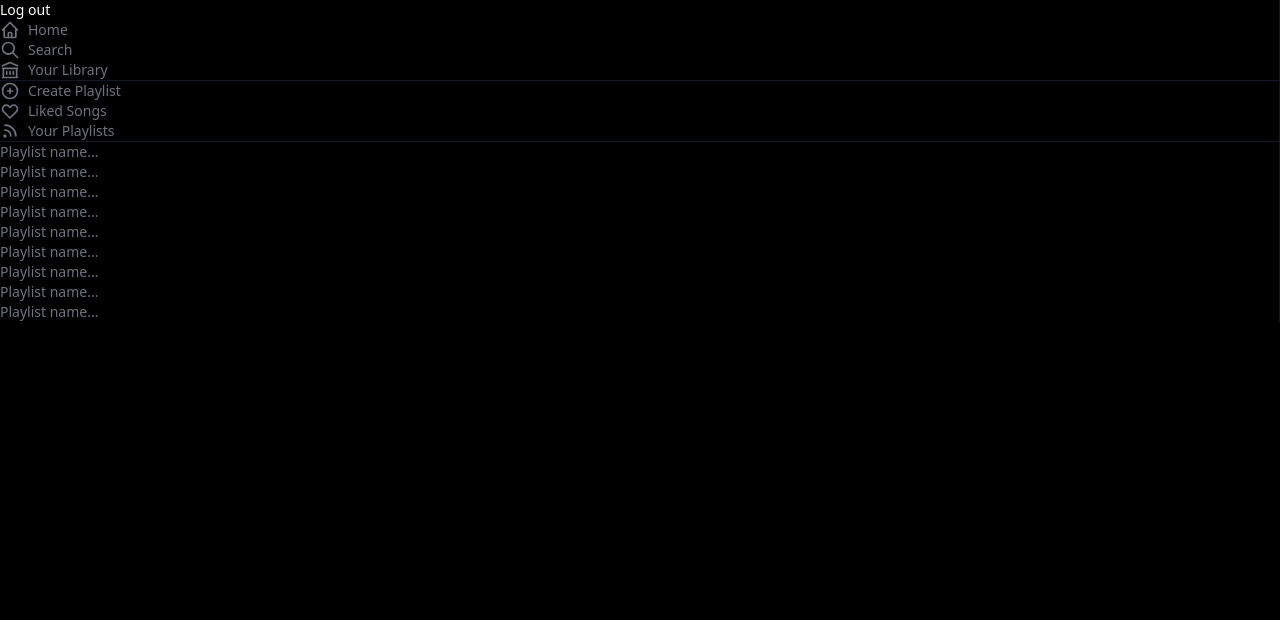
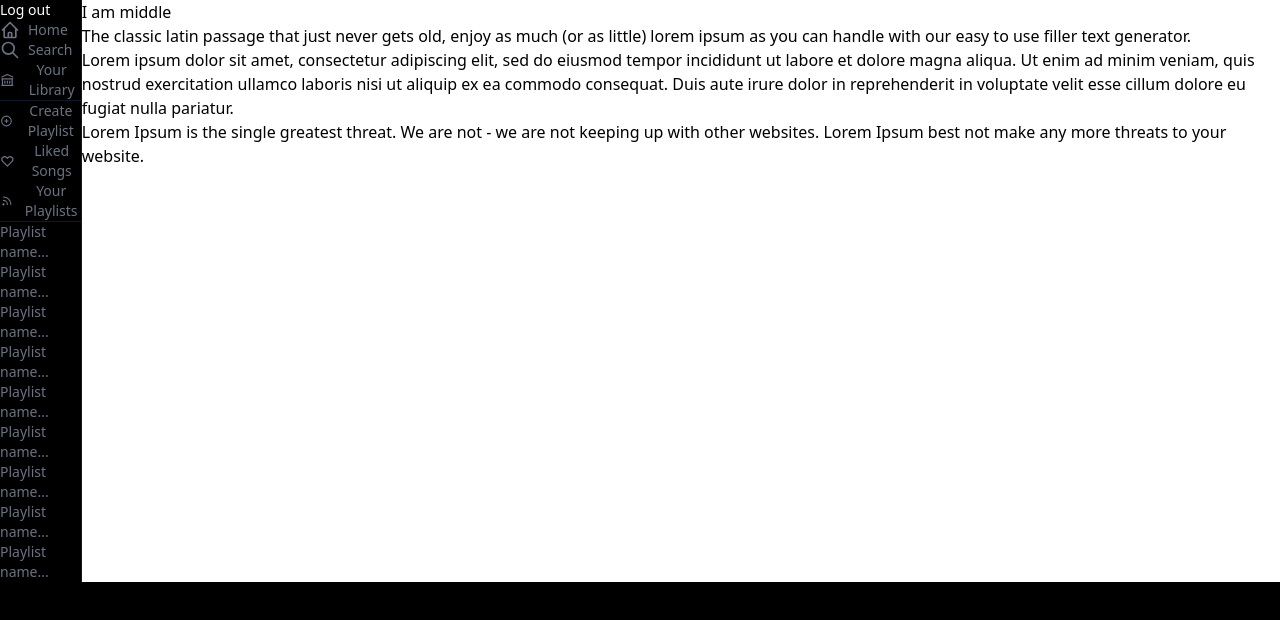
Before and after one commit to wagabooga/spotter2, a Next.js app: page / in a window 1280 px wide. Shown: the top 620 px of the page. Built offline with nearby package versions, Linux system fonts and the light colour scheme; no server answers.

Commit message:
added mock page layout to move on to styling

```diff
--- /dev/null
+++ b/components/Center.js
@@ -0,0 +1,12 @@
+function Center() {
+  return (
+    <div className="bg-white flex-grow">
+      <h1> I am middle</h1>
+      <p>The classic latin passage that just never gets old, enjoy as much (or as little) lorem ipsum as you can handle with our easy to use filler text generator.</p>
+      <p>Lorem ipsum dolor sit amet, consectetur adipiscing elit, sed do eiusmod tempor incididunt ut labore et dolore magna aliqua. Ut enim ad minim veniam, quis nostrud exercitation ullamco laboris nisi ut aliquip ex ea commodo consequat. Duis aute irure dolor in reprehenderit in voluptate velit esse cillum dolore eu fugiat nulla pariatur.</p>
+      <h3>Lorem Ipsum is the single greatest threat. We are not - we are not keeping up with other websites. Lorem Ipsum best not make any more threats to your website. </h3>
+    </div>
+  )
+}
+
+export default Center
--- a/pages/index.js
+++ b/pages/index.js
@@ -1,13 +1,12 @@
-import Head from 'next/head'
+import Center from "../components/Center"
 import Sidebar from '../components/Sidebar'
 
 export default function Home() {
   return (
     <div className="bg-black h-screen overflow-hidden">
-
-     <main>
+     <main className="flex">
       <Sidebar />
-      {/* Center */}
+      <Center />
      </main>
 
      <div>{/* Player */}</div>
```
